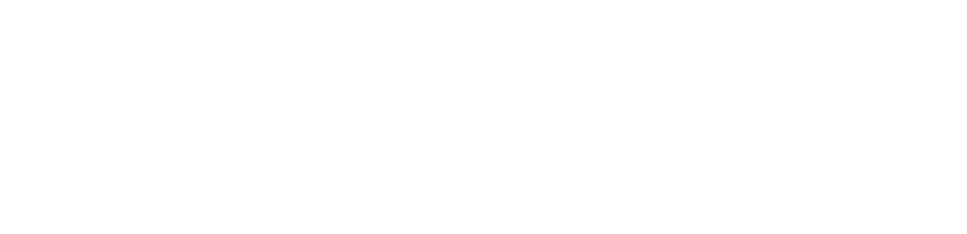
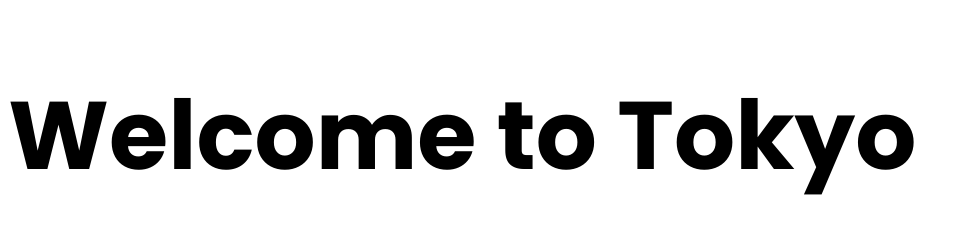
Before and after one commit to MarianaTellezR/travel-project, a plain HTML site: page index.html in a window 1280 px wide. Shown: the whole page, without its empty margins (0-967 px from the left). Drawn offline with Linux system fonts and the light colour scheme.

Commit message:
Created folder structure

```diff
--- a/index.html
+++ b/index.html
@@ -3,7 +3,18 @@
   <head>
     <meta charset="UTF-8" />
     <meta name="viewport" content="width=device-width, initial-scale=1.0" />
-    <title>Travel Project</title>
+    <title>Welcome to Tokyo</title>
+    <!--My Stylesheet-->
+    <link rel="stylesheet" href="src/styles.css" />
+    <link rel="preconnect" href="https://fonts.googleapis.com" />
+    <link rel="preconnect" href="https://fonts.gstatic.com" crossorigin />
+    <!--Google Fonts-->
+    <link
+      href="https://fonts.googleapis.com/css2?family=Poppins:ital,wght@0,100;0,200;0,300;0,400;0,500;0,600;0,700;0,800;0,900;1,100;1,200;1,300;1,400;1,500;1,600;1,700;1,800;1,900&display=swap"
+      rel="stylesheet"
+    />
   </head>
-  <body></body>
+  <body>
+    <h1>Welcome to Tokyo</h1>
+  </body>
 </html>
--- /dev/null
+++ b/src/styles.css
@@ -0,0 +1,7 @@
+h1 {
+  font-family: "Poppins", sans-serif;
+  font-style: normal;
+  font-weight: 700;
+  font-size: 96px;
+  line-height: 144px;
+}
```
Also changed, not shown: style.css (deleted).
